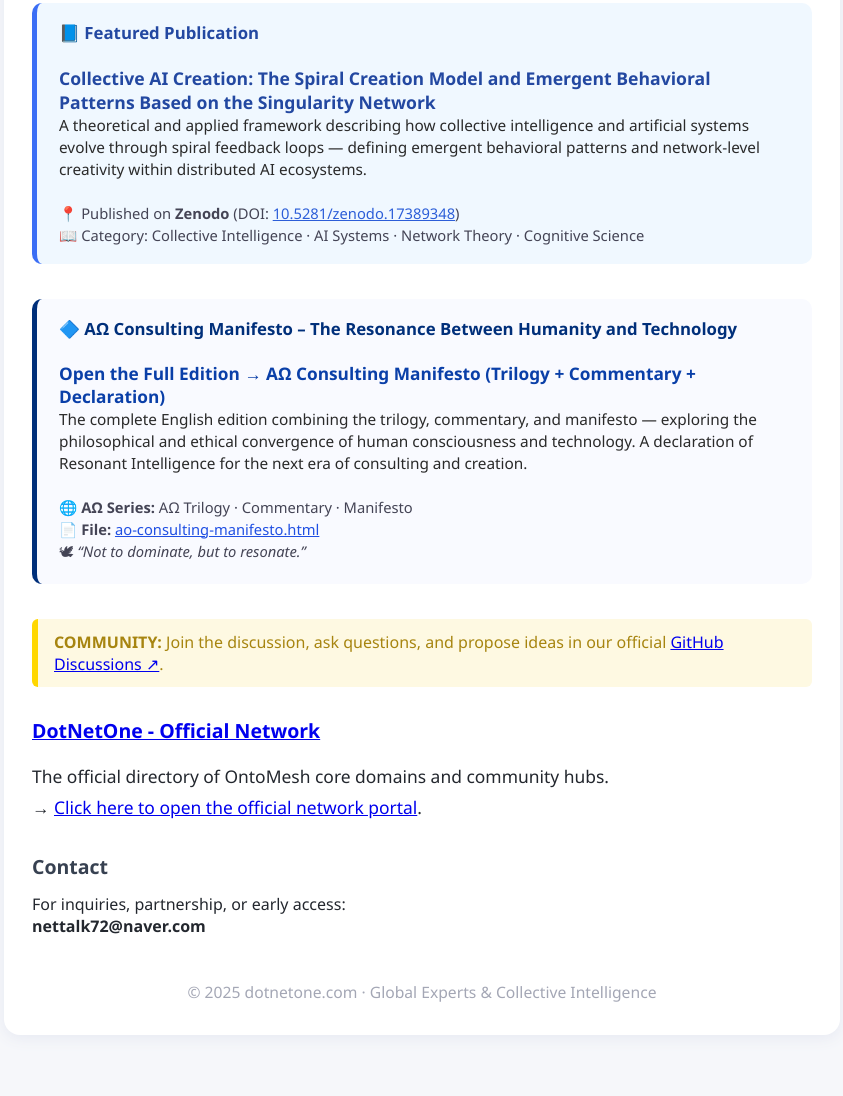
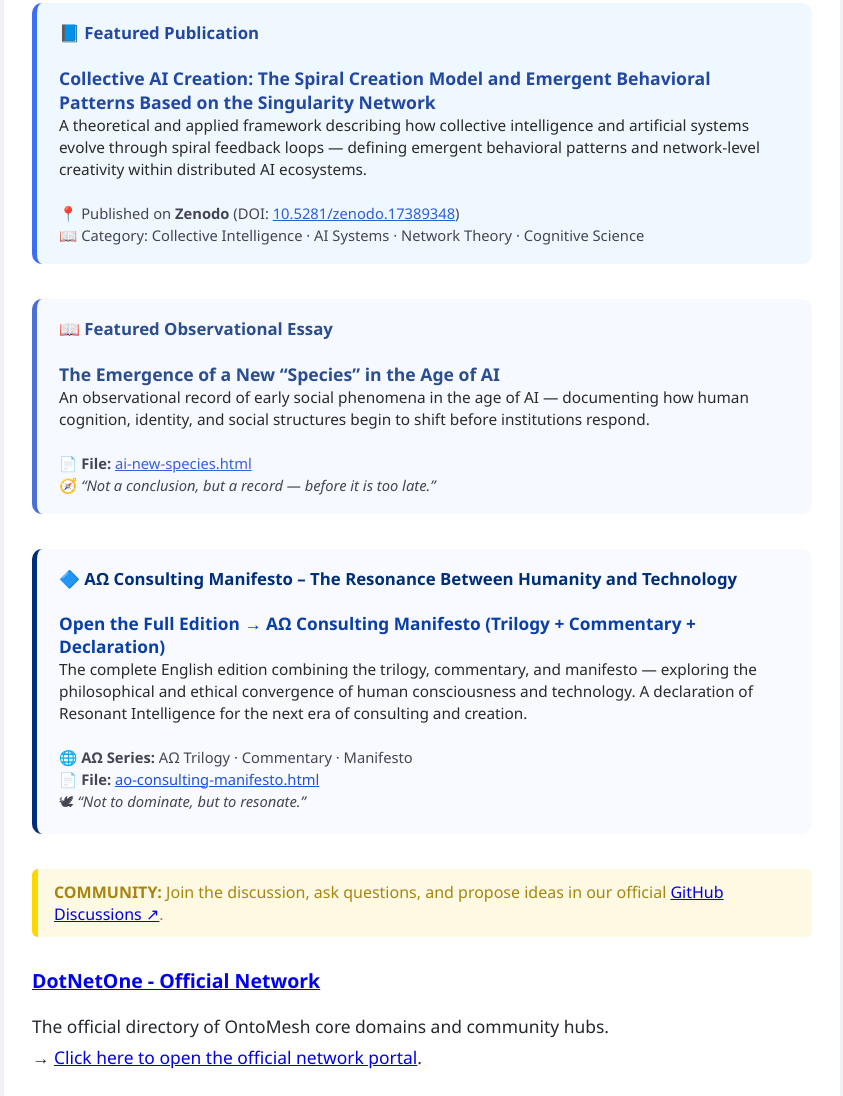
Before and after one commit to nettalk72/dotnetone, a plain HTML site: page index.html in a window 1280 px wide. Shown: the part 1069-2165 px from the top of the page, without its empty margins (218-1061 px from the left). Drawn offline with Linux system fonts and the light colour scheme.

Commit message:
Update index.html

```diff
--- a/index.html
+++ b/index.html
@@ -176,6 +176,37 @@
       </span>
     </div>
 
+    <!-- Featured Essay / Observational Record -->
+    <div class="notice" style="background:#f6f9ff; border-left:5px solid #4b6fd6; border-radius:10px; padding:18px 22px; margin:35px 0;">
+      <b style="font-size:1.05em; color:#2b4e8e;">📖
+        <span class="lang-en">Featured Observational Essay</span>
+        <span class="lang-ko">주요 관찰 기록 에세이</span>
+      </b><br><br>
+
+      <a href="ai-new-species.html" target="_blank"
+         style="font-weight:bold; font-size:1.1em; color:#2b4e8e; text-decoration:none;">
+        The Emergence of a New “Species” in the Age of AI
+      </a><br>
+
+      <span class="lang-en" style="font-size:0.96em; color:#2a2a2a;">
+        An observational record of early social phenomena in the age of AI —
+        documenting how human cognition, identity, and social structures begin to shift
+        before institutions respond.
+      </span>
+
+      <span class="lang-ko" style="font-size:0.96em; color:#2a2a2a;">
+        AI 시대 초기 사회현상을 관찰·기록한 장문 에세이 시리즈로,
+        인간의 사고·정체성·사회 구조가 제도보다 먼저 어떻게 변하기 시작하는지를 다룹니다.
+      </span><br><br>
+
+      <span style="color:#445; font-size:0.92em;">
+        📄 <b>File:</b> <a href="ai-new-species.html" target="_blank" style="color:#3b5edb;">
+        ai-new-species.html</a><br>
+        🧭 <i>“Not a conclusion, but a record — before it is too late.”</i>
+      </span>
+    </div>
+
+
     <!-- AΩ Consulting Manifesto -->
     <div class="notice" style="background:#f9faff; border-left:5px solid #002f7a; border-radius:10px; padding:18px 22px; margin:35px 0 35px 0;">
       <b style="font-size:1.05em; color:#002f7a;">🔷
```
